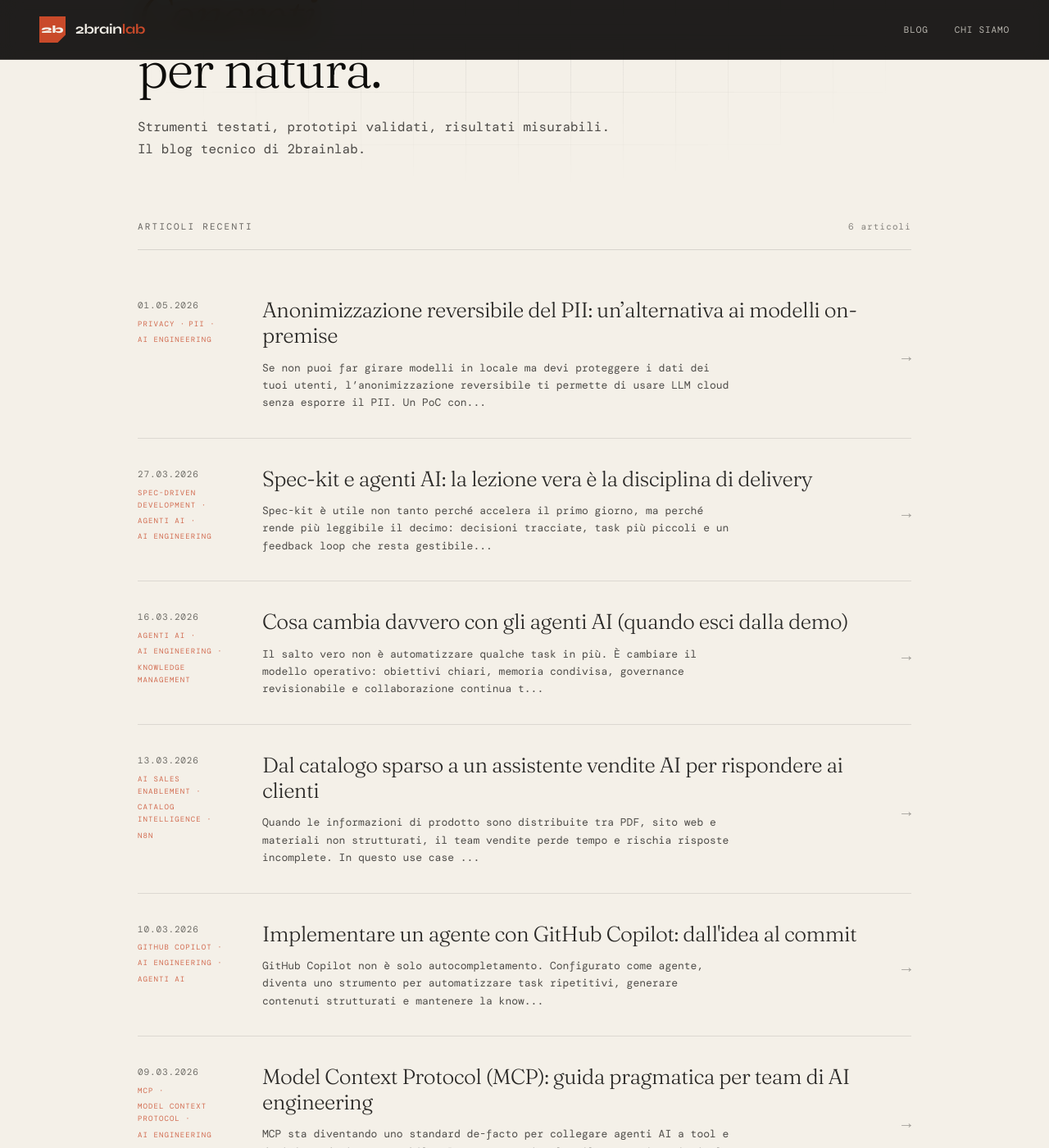
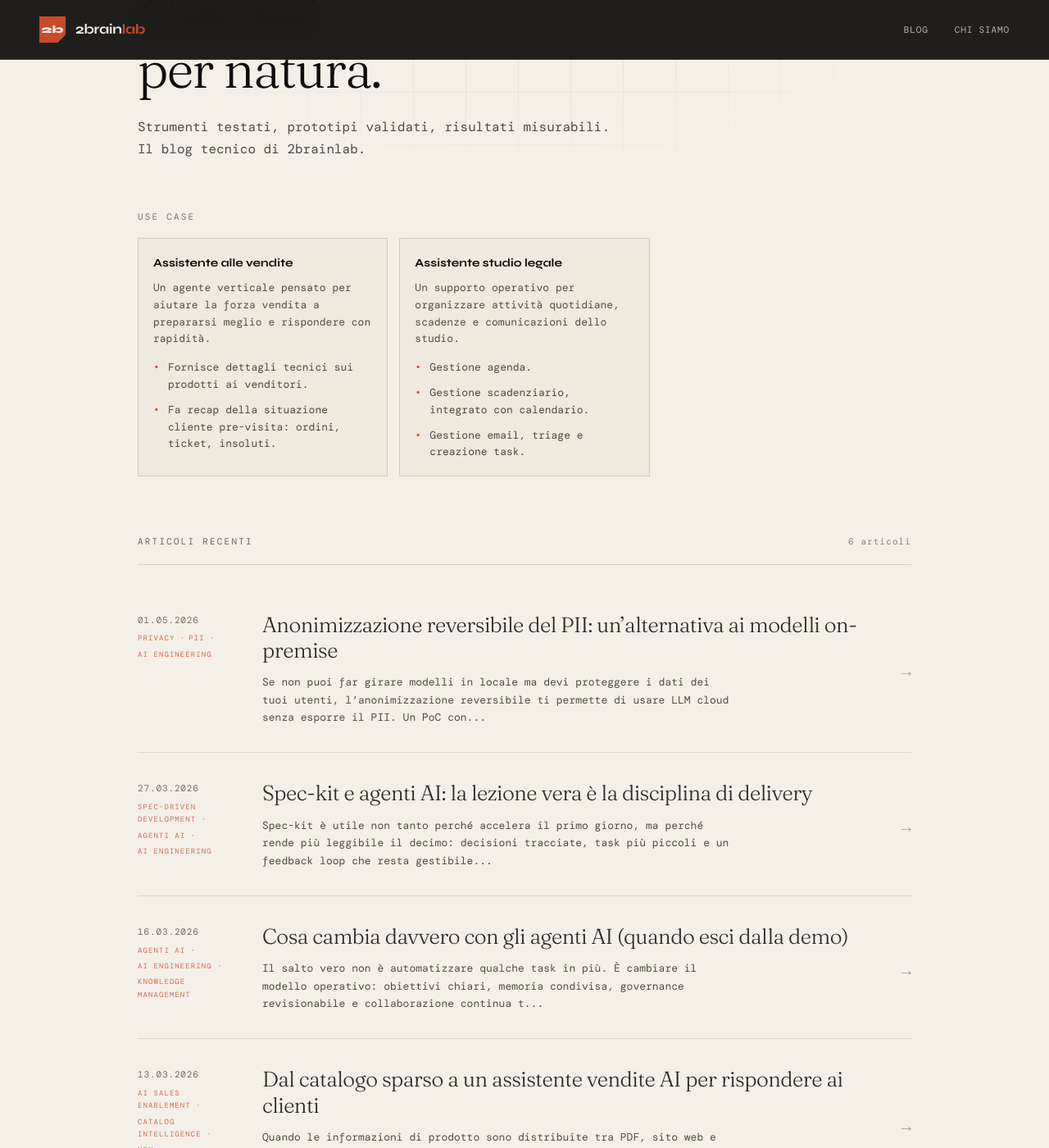
Before and after one commit to 2brainlab/website, a Jekyll site: the page built from index.html, in a window 1280 px wide and 1400 px high, scrolled down 217 px. Shown: the whole window at 82% size. Built offline with Jekyll 4.4.1, drawn with Linux system fonts in a browser that asks for light colours; some web fonts are replaced.

Commit message:
feat: add use case section to homepage
Agent-Logs-Url: https://github.com/2brainlab/website/sessions/198ae539-f0d6-44d9-ba6f-ac4b68ba36b7

Co-authored-by: iron87 <11998279+iron87@users.noreply.github.com>

```diff
--- a/_layouts/home.html
+++ b/_layouts/home.html
@@ -13,6 +13,33 @@ layout: default
     Strumenti testati, prototipi validati, risultati misurabili.<br>
     Il blog tecnico di 2brainlab.
   </p>
+</section>
+
+<section class="focus-section" aria-labelledby="use-case-title">
+  <div class="focus-title" id="use-case-title">Use case</div>
+  <div class="focus-grid">
+    <article class="focus-card">
+      <h2>Assistente alle vendite</h2>
+      <p>
+        Un agente verticale pensato per aiutare la forza vendita a prepararsi meglio e rispondere con rapidità.
+      </p>
+      <ul class="focus-list">
+        <li>Fornisce dettagli tecnici sui prodotti ai venditori.</li>
+        <li>Fa recap della situazione cliente pre-visita: ordini, ticket, insoluti.</li>
+      </ul>
+    </article>
+    <article class="focus-card">
+      <h2>Assistente studio legale</h2>
+      <p>
+        Un supporto operativo per organizzare attività quotidiane, scadenze e comunicazioni dello studio.
+      </p>
+      <ul class="focus-list">
+        <li>Gestione agenda.</li>
+        <li>Gestione scadenziario, integrato con calendario.</li>
+        <li>Gestione email, triage e creazione task.</li>
+      </ul>
+    </article>
+  </div>
 </section>
 
 <section class="blog-section">
--- a/assets/css/style.scss
+++ b/assets/css/style.scss
@@ -205,6 +205,30 @@ a { color: inherit; text-decoration: none; }
   color: rgba(14,13,11,0.7);
   font-size: 13px;
   line-height: 1.6;
+  margin-bottom: 14px;
+}
+
+.focus-list {
+  list-style: none;
+  display: flex;
+  flex-direction: column;
+  gap: 10px;
+}
+
+.focus-list li {
+  position: relative;
+  padding-left: 18px;
+  color: rgba(14,13,11,0.72);
+  font-size: 13px;
+  line-height: 1.6;
+}
+
+.focus-list li::before {
+  content: '•';
+  position: absolute;
+  left: 0;
+  top: 0;
+  color: var(--ember);
 }
 
 /* ─── BLOG LIST ─────────────────────────────────────── */
```
